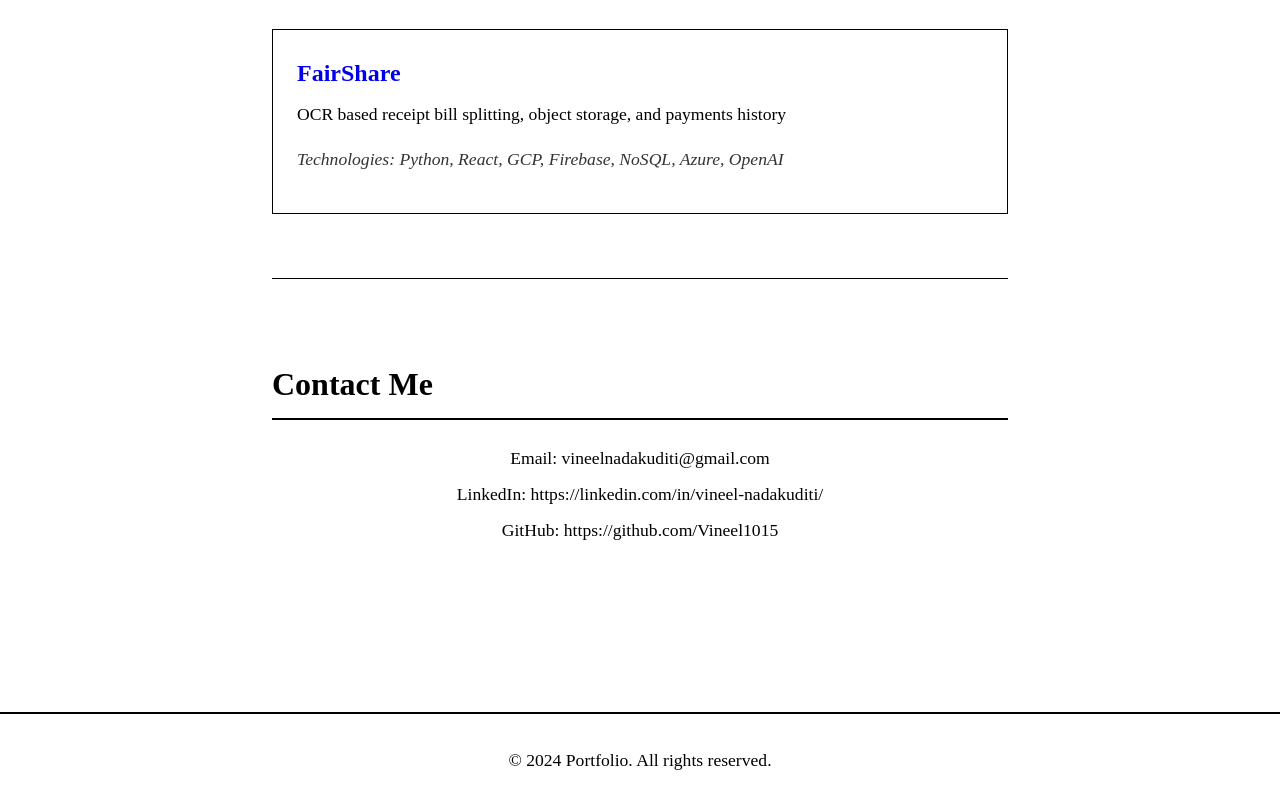
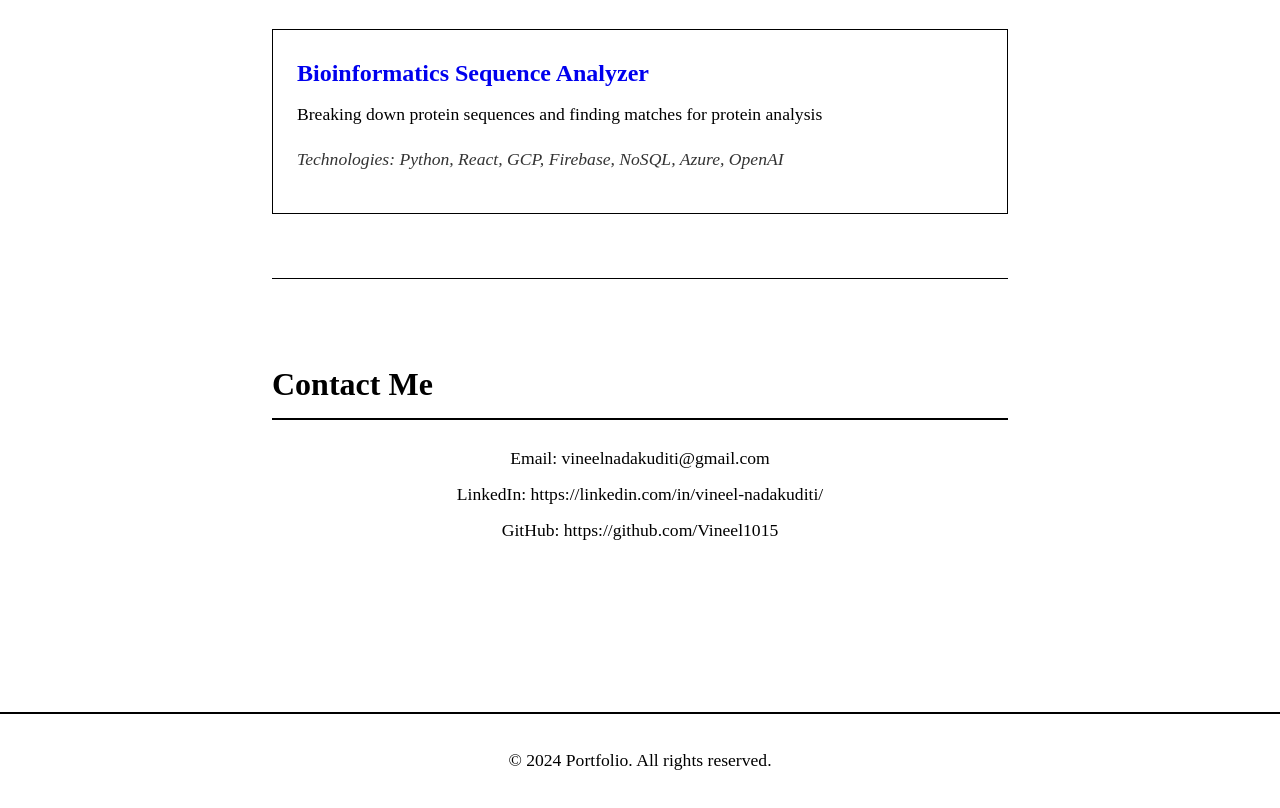
Before and after one commit to Vineel1015/MyPersonalWebsite, a plain HTML site: page index.html in a window 1280 px wide. Shown: the part 1944-2752 px from the top of the page. Drawn offline with Linux system fonts and the light colour scheme.

Commit message:
changes to project details

```diff
--- a/index.html
+++ b/index.html
@@ -59,8 +59,8 @@
                 <p class="project-tech">Technologies: Node, PostGres, Prisma, React, TypeScript, APIs</p>
             </div>
             <div class="project-item">
-                <h3><a href="https://github.com/Vineel1015/BallUp">FairShare</a></h3>
-                <p class="project-description">OCR based receipt bill splitting, object storage, and payments history</p>
+                <h3><a href="https://github.com/Vineel1015/BioinformaticsSequenceAnalyzer">Bioinformatics Sequence Analyzer</a></h3>
+                <p class="project-description">Breaking down protein sequences and finding matches for protein analysis</p>
                 <p class="project-tech">Technologies: Python, React, GCP, Firebase, NoSQL, Azure, OpenAI</p>
             </div>
         </section>
```
